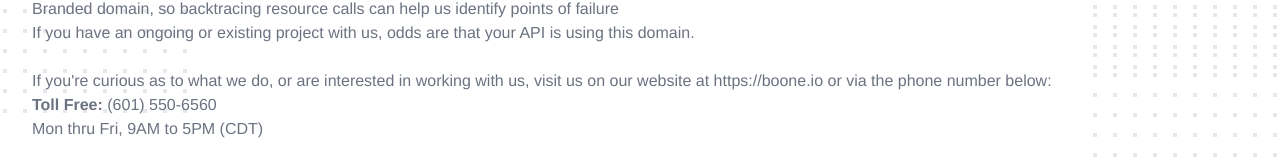
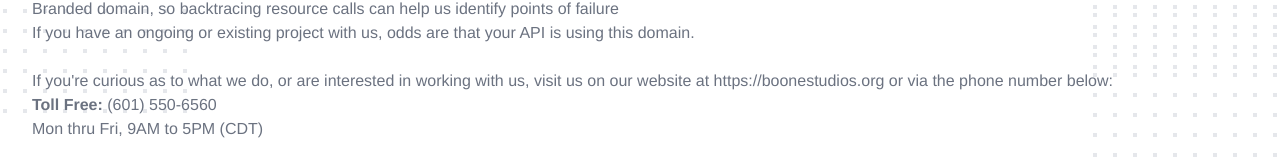
Before and after one commit to boone-studios/boone-sh, a Vue app: page / in a window 1280 px wide. Shown: the part 363-525 px from the top of the page. Built offline with nearby package versions, Linux system fonts and the light colour scheme; what @tailwindcss/typography would draw is missing.

Commit message:
Updated website

```diff
--- a/src/components/Landing.vue
+++ b/src/components/Landing.vue
@@ -54,7 +54,7 @@
       </div>
 
       <div class="mt-6 prose prose-indigo prose-lg text-gray-500 dark:text-gray-300 mx-auto">
-        <p>If you're curious as to what we do, or are interested in working with us, visit us on our website at <a href="https://boone.io" rel="nofollow noreferer" target="_blank">https://boone.io</a> or via the phone number below:</p>
+        <p>If you're curious as to what we do, or are interested in working with us, visit us on our website at <a href="https://boonestudios.org" rel="nofollow noreferer" target="_blank">https://boonestudios.org</a> or via the phone number below:</p>
 
         <p>
           <span class="font-bold dark:text-gray-100">Toll Free:</span> (601) 550-6560 <br />
```
